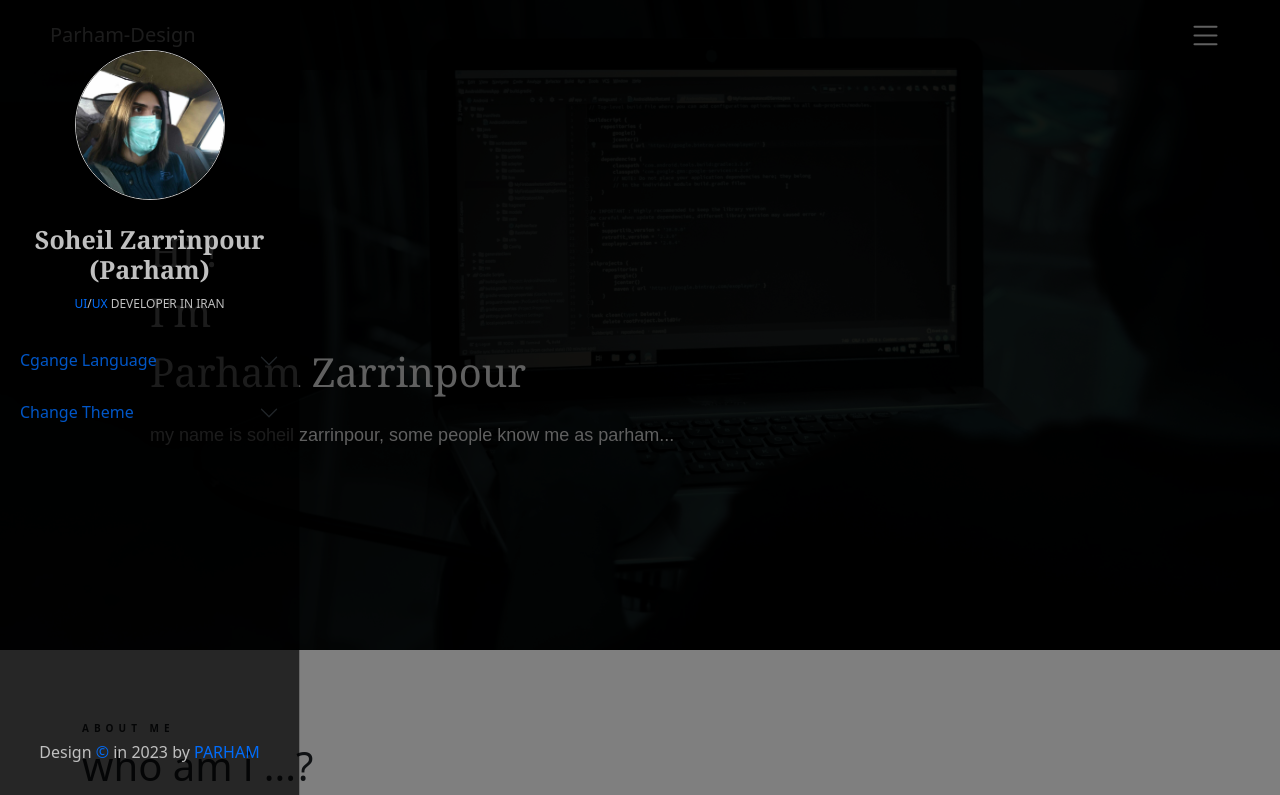
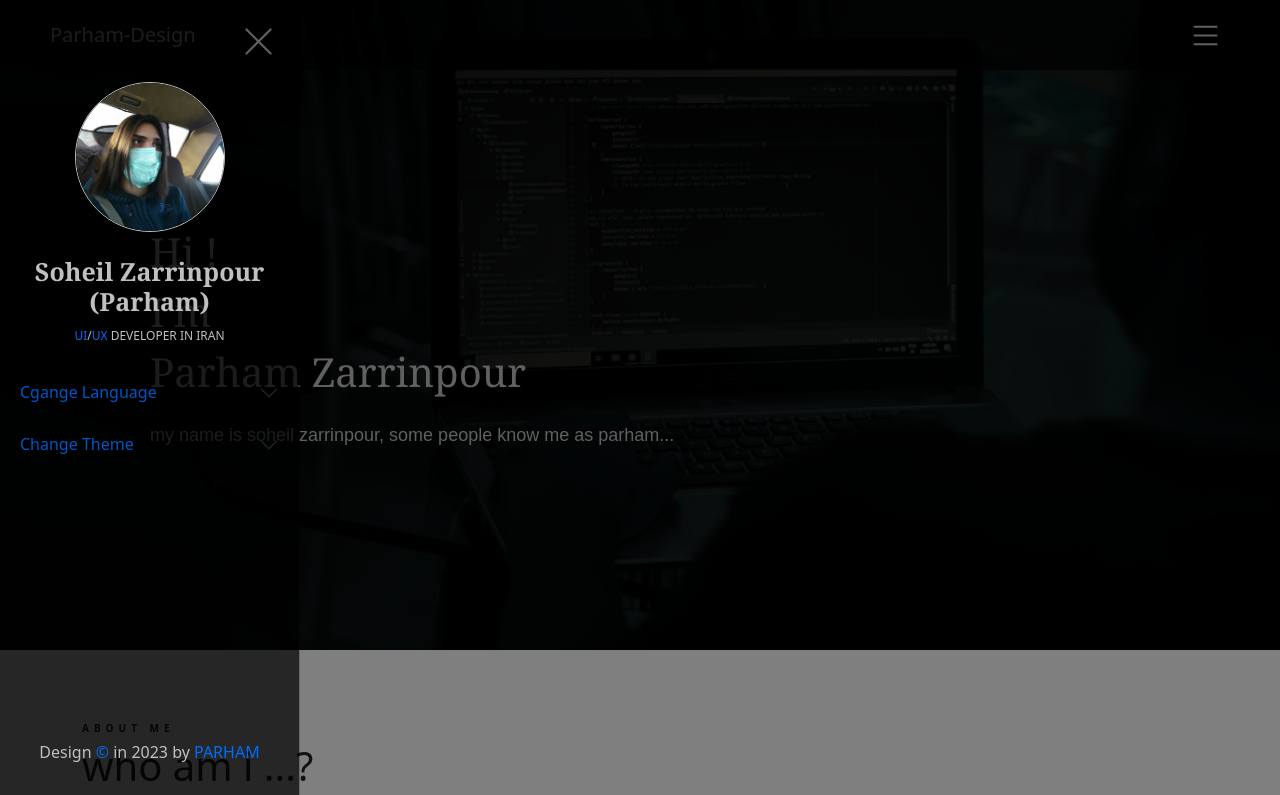
Before and after one commit to Parham-Design/Parham-Design.github.io, a plain HTML site: page index.html in a window 1280 px wide. Both pictures are taken after a click on the button "Toggle navigation". Shown: the top 795 px of the page. Drawn offline with nearby package versions, Linux system fonts and the light colour scheme.

Commit message:
fixing the problem of close button for navbar and the problem for view port issue

```diff
--- a/css/style.css
+++ b/css/style.css
@@ -40,6 +40,7 @@ body.light-mode {
 .navbar.fixed-top {
   padding: 0;
   background-color: rgba(var(--primary-color), var(--opacity-7)) !important;
+  width: 100vw !important;
 }
 
 .container-fluid {
@@ -57,6 +58,16 @@ body.light-mode {
   color: rgb(var(--text-color));
 }
 
+.my-navbar-close-button {
+  color: rgb(var(--text-color));
+  width: 50px;
+  height: 50px;
+  padding: 0;
+}
+
+.my-navbar-close-button:hover,
+.my-navbar-close-button:active,
+.my-navbar-close-button:focus,
 .my-navbar-toggler-button:hover,
 .my-navbar-toggler-button:active,
 .my-navbar-toggler-button:focus {
@@ -64,8 +75,9 @@ body.light-mode {
 }
 
 .offcanvas.offcanvas-start {
+  height: 100vh !important;
   width: 300px !important;
-  padding-top: 50px;
+  /* padding-top: 50px; */
   background-color: rgba(var(--primary-color), var(--opacity-7)) !important;
 }
 
--- a/index.html
+++ b/index.html
@@ -53,6 +53,29 @@
           id="offcanvasNavbar"
           aria-labelledby="offcanvasNavbarLabel"
         >
+          <div class="offcanvas-header">
+            <h5 class="offcanvas-title" id="offcanvasNavbarLabel"></h5>
+            <button
+              type="button"
+              class="btn-close my-navbar-close-button"
+              data-bs-dismiss="offcanvas"
+              aria-label="Close"
+            >
+              <svg
+                xmlns="http://www.w3.org/2000/svg"
+                width="35"
+                height="35"
+                fill="currentColor"
+                class="bi bi-x-lg"
+                viewBox="0 0 16 16"
+              >
+                <path
+                  d="M2.146 2.854a.5.5 0 1 1 .708-.708L8 7.293l5.146-5.147a.5.5 0 0 1 .708.708L8.707 8l5.147 5.146a.5.5 0 0 1-.708.708L8 8.707l-5.146 5.147a.5.5 0 0 1-.708-.708L7.293 8 2.146 2.854Z"
+                />
+              </svg>
+            </button>
+          </div>
+
           <div class="my-profile-image">
             <img src="./src/soheil.png" alt="Profile Image" />
           </div>
```
